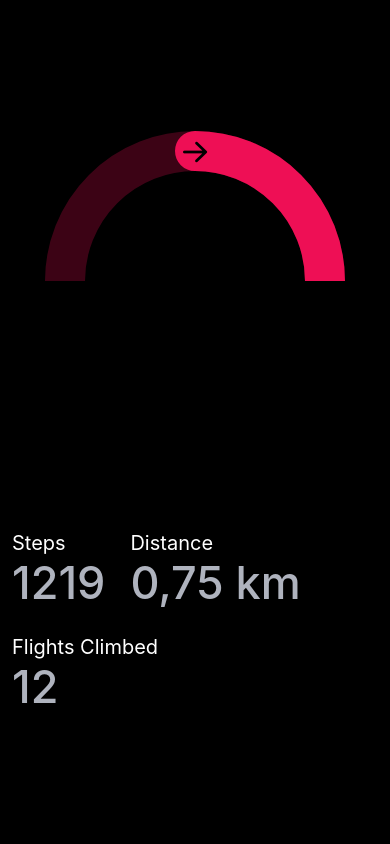
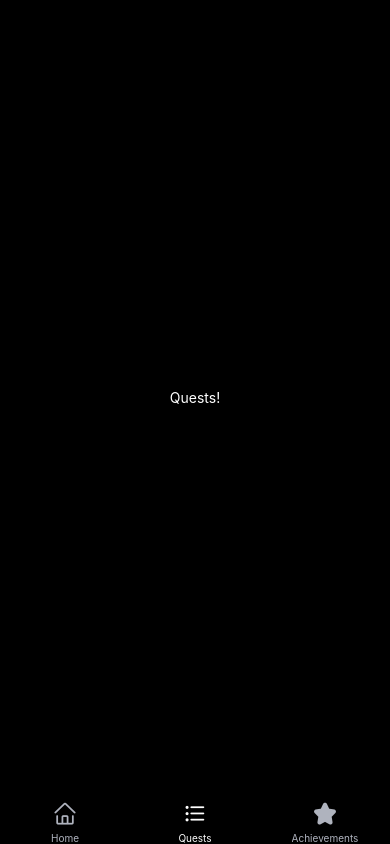
Before and after one commit to bakenq/MOSY_Projekt, a React Native app: screen /Quests in a window 390 px wide. Built offline with nearby package versions, Linux system fonts and the light colour scheme.

Commit message:
Added Tab-Navigation

```diff
--- a/App.js
+++ b/App.js
@@ -1,39 +1,55 @@
 import { StatusBar } from 'expo-status-bar';
 import { StyleSheet, Text, View } from 'react-native';
 
+import { NavigationContainer } from '@react-navigation/native';
+import { createBottomTabNavigator } from '@react-navigation/bottom-tabs';
+
+import { AntDesign } from '@expo/vector-icons';
+
+// Screens
+import HomeScreen from './src/screens/HomeScreen';
+import QuestsScreen from './src/screens/QuestsScreen';
+import AchievementsScreen from './src/screens/AchievementsScreen';
+import { act } from 'react';
+
+/*
 import Value from './src/components/Value';
 import RingProgress from './src/components/RingProgress';
+*/
 
+const Tab = createBottomTabNavigator();
 
 export default function App() {
   return (
-    <View style={styles.container}>
+    <NavigationContainer>
+      <Tab.Navigator
+        screenOptions={({ route }) => ({
+          tabBarIcon: ({ focused, color, size }) => {
+            let iconName;
 
-      <RingProgress radius={150} strokeWidth={40} progress={0.7} />
+            if (route.name === 'Home') {
+              iconName = 'home';
+            } else if (route.name === 'Quests') {
+              iconName = 'bars';
+            } else if (route.name === 'Achievements') {
+              iconName = 'star';
+            }
 
-      <View style={styles.values}>
-        <Value label="Steps" value="1219" />
-        <Value label="Distance" value="0,75 km" />
-        <Value label="Flights Climbed" value="12" />
-      </View>
-
-
-      <StatusBar style="auto" />
-    </View>
+            return <AntDesign name={iconName} size={size} color={color} />;
+          },
+          headerShown: false,
+          tabBarActiveTintColor: 'white',
+          tabBarInactiveTintColor: '#AFB3BE',
+          tabBarStyle: {
+            backgroundColor: 'black',
+            borderTopWidth: 0,
+          },
+        })}
+      >
+        <Tab.Screen name="Home" component={HomeScreen} />
+        <Tab.Screen name="Quests" component={QuestsScreen} />
+        <Tab.Screen name="Achievements" component={AchievementsScreen} />
+      </Tab.Navigator>
+    </NavigationContainer>
   );
 }
-
-const styles = StyleSheet.create({
-  container: {
-    flex: 1,
-    backgroundColor: 'black',
-    justifyContent: 'center',
-    padding: 12,
-  },
-  values: {
-    flexDirection: 'row',
-    gap: 25,
-    flexWrap: 'wrap',
-    marginTop: 100,
-  },
-});
--- a/package.json
+++ b/package.json
@@ -9,12 +9,14 @@
     "web": "expo start --web"
   },
   "dependencies": {
+    "@react-navigation/bottom-tabs": "^6.5.20",
+    "@react-navigation/native": "^6.1.17",
     "expo": "~51.0.8",
     "expo-status-bar": "~1.12.1",
     "react": "18.2.0",
     "react-native": "0.74.1",
-    "react-native-svg": "15.2.0",
-    "react-native-reanimated": "~3.10.1"
+    "react-native-reanimated": "~3.10.1",
+    "react-native-svg": "15.2.0"
   },
   "devDependencies": {
     "@babel/core": "^7.20.0"
--- a/src/components/RingProgress.js
+++ b/src/components/RingProgress.js
@@ -3,6 +3,7 @@ import SVG, { Circle } from 'react-native-svg';
 import Animated, { useAnimatedProps, useSharedValue, withTiming } from 'react-native-reanimated';
 import { useEffect } from 'react';
 import { AntDesign } from '@expo/vector-icons';
+import { useIsFocused } from '@react-navigation/native';
 
 
 const AnimatedCircle = Animated.createAnimatedComponent(Circle);
@@ -14,11 +15,16 @@ const RingProgress = ({ radius = 125, strokeWidth = 35, progress }) => {
     const innerRadius = radius - strokeWidth / 2;
     const circumference = 2 * Math.PI * innerRadius;
 
+    const isFocused = useIsFocused();
     const fill = useSharedValue(0);
 
     useEffect(() => {
-        fill.value = withTiming(progress, { duration: 1000 });
-    }, [progress]);
+        if (isFocused) {
+            fill.value = withTiming(progress, { duration: 1000 });
+        } else {
+            fill.value = 0; // Animation plays again after switching Tabs, idk if we want this
+        }
+    }, [isFocused, progress]);
 
     const animatedProps = useAnimatedProps(() => ({
         strokeDasharray: [circumference * fill.value, circumference],
--- /dev/null
+++ b/src/screens/AchievementsScreen.js
@@ -0,0 +1,24 @@
+import { StyleSheet, Text, View } from 'react-native';
+
+function AchievementsScreen() {
+  return (
+    <View style={styles.container}>
+      <Text style={styles.text}>Achievements!</Text>
+    </View>
+  );
+}
+
+const styles = StyleSheet.create({
+  container: {
+    flex: 1,
+    backgroundColor: 'black',
+    justifyContent: 'center',
+    padding: 12,
+  },
+  text: {
+    color: 'white',
+    alignSelf: 'center',
+  },
+});
+
+export default AchievementsScreen;
--- /dev/null
+++ b/src/screens/HomeScreen.js
@@ -0,0 +1,36 @@
+import { StatusBar } from 'expo-status-bar';
+import { StyleSheet, Text, View } from 'react-native';
+
+import Value from '../components/Value';
+import RingProgress from '../components/RingProgress';
+
+function HomeScreen() {
+    return (
+        <View style={styles.container}>
+            <RingProgress radius={150} strokeWidth={40} progress={0.3} />
+            <View style={styles.values}>
+                <Value label="Steps" value="1219" />
+                <Value label="Distance" value="0,75 km" />
+                <Value label="Flights Climbed" value="12" />
+            </View>
+            <StatusBar style="auto" />
+        </View>
+    );
+}
+
+const styles = StyleSheet.create({
+    container: {
+      flex: 1,
+      backgroundColor: 'black',
+      justifyContent: 'center',
+      padding: 12,
+    },
+    values: {
+      flexDirection: 'row',
+      gap: 25,
+      flexWrap: 'wrap',
+      marginTop: 100,
+    },
+  });
+
+export default HomeScreen;
--- /dev/null
+++ b/src/screens/QuestsScreen.js
@@ -0,0 +1,24 @@
+import { StyleSheet, Text, View } from 'react-native';
+
+function QuestsScreen() {
+  return (
+    <View style={styles.container}>
+      <Text style={styles.text}>Quests!</Text>
+    </View>
+  );
+}
+
+const styles = StyleSheet.create({
+  container: {
+    flex: 1,
+    backgroundColor: 'black',
+    justifyContent: 'center',
+    padding: 12,
+  },
+  text: {
+    color: 'white',
+    alignSelf: 'center',
+  },
+});
+
+export default QuestsScreen;
```
Also changed, not shown: 1 other file (tests, documents, lock files or other folders).
